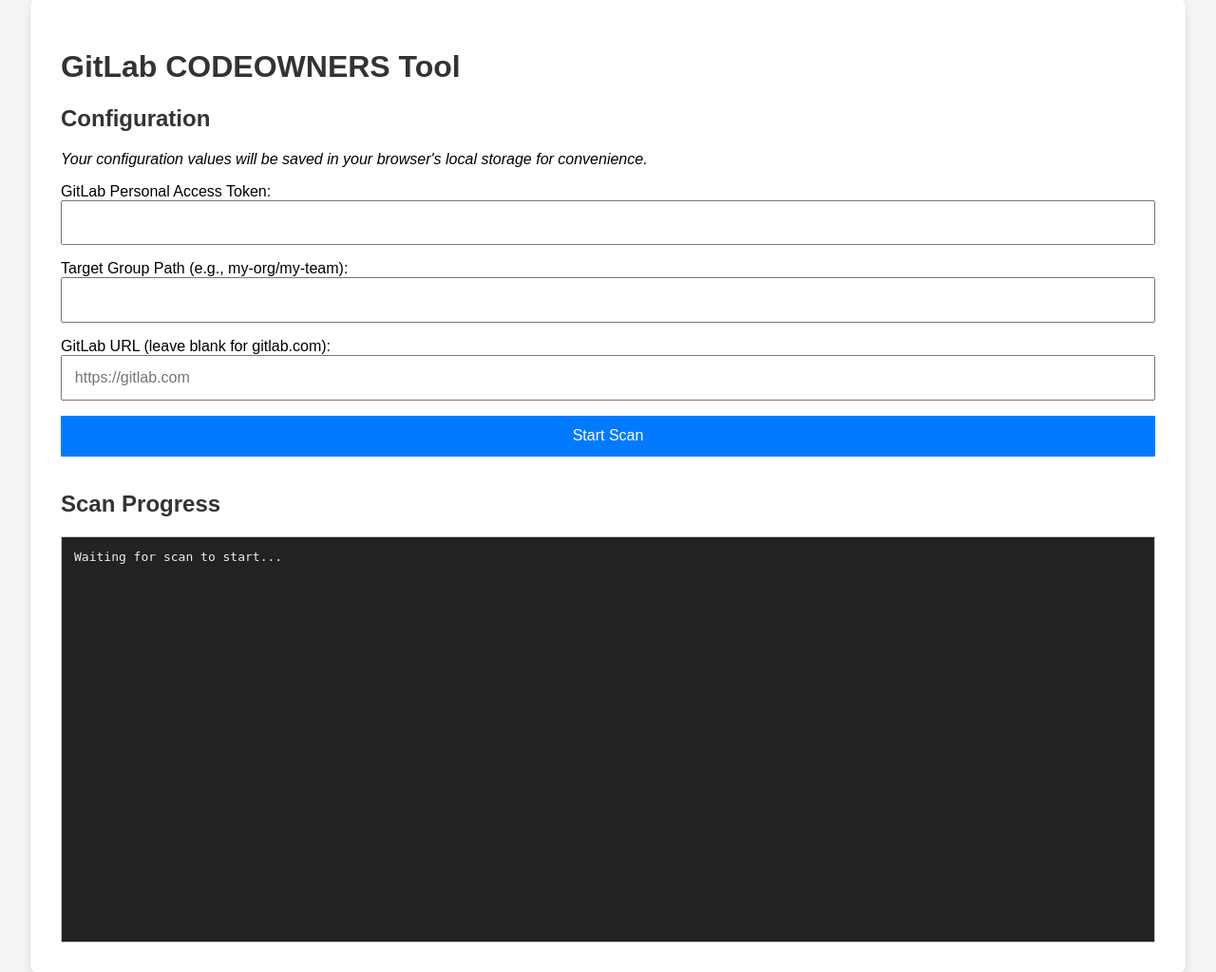
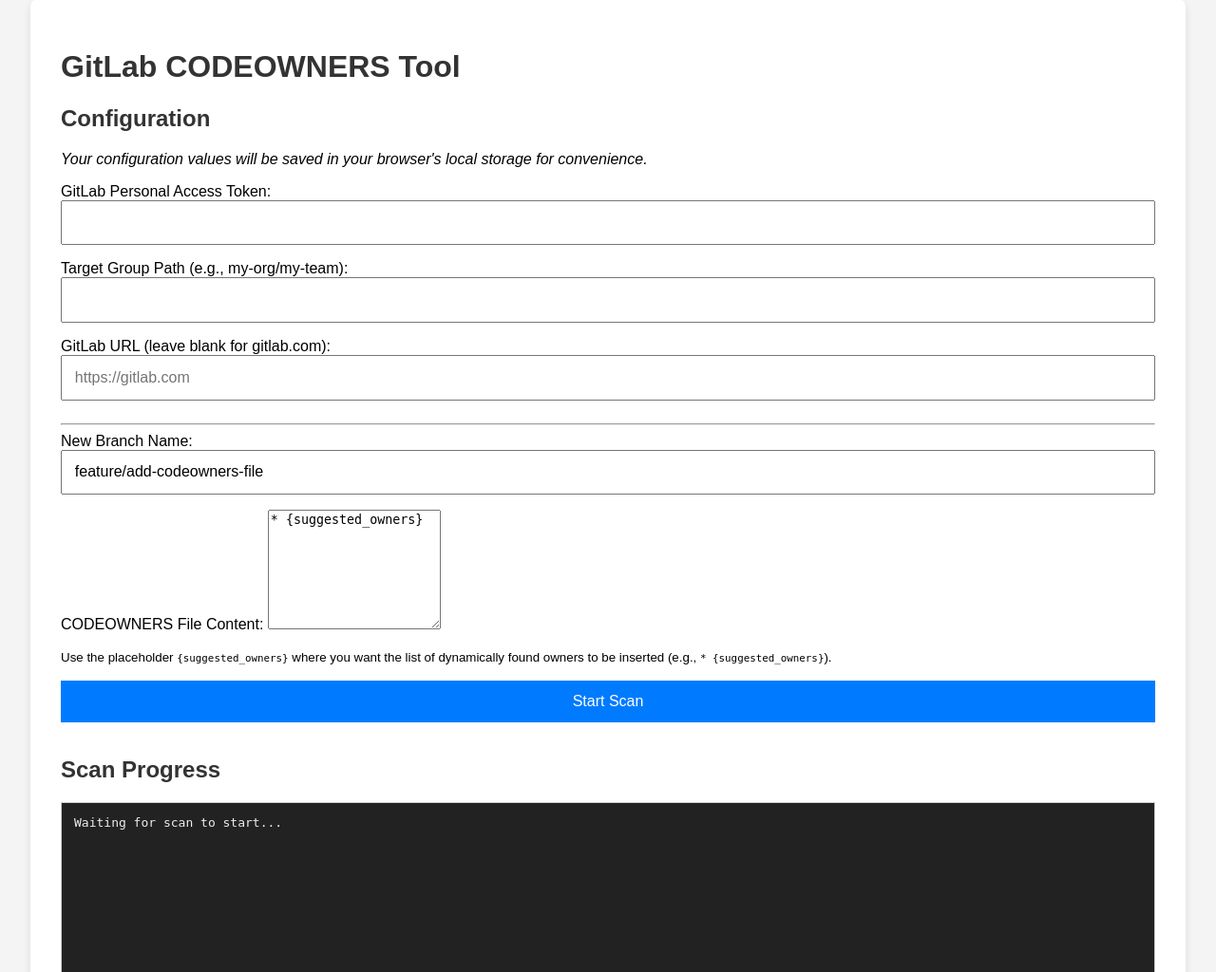
Before and after one commit to RichardFellows/Gitlab-Codeowners, a Flask app: page / in a window 1280 px wide. Shown: the part 33-1057 px from the top of the page at 95% size. Run offline with Flask 3, Linux system fonts and the light colour scheme.

Commit message:
add branch name and codeowners content as inputs

```diff
--- a/app.py
+++ b/app.py
@@ -229,45 +229,53 @@
             yield f"<div class='log-error'><strong>ERROR during scan:</strong> {e}</div>"
         return projects_to_fix
 
-    def run_fix(self, projects_to_fix):
+    def run_fix(self, projects_to_fix, branch_name, codeowners_template, mr_description):
         yield "<div><strong>Starting MR Creation Process...</strong></div><hr>"
         created_count = 0
         total_mrs_to_create = len(projects_to_fix)
+
         for i, project in enumerate(projects_to_fix, 1):
             try:
                 yield f"<div class='log-info'>[{i}/{total_mrs_to_create}] Fixing project: {project['name']}</div>"
                 if not project["defaultBranch"]:
                     yield f"<div class='log-error'>&nbsp;&nbsp;-> SKIPPING: Project has an empty repository or no default branch.</div>"
                     continue
+
+                # Get suggested owners and replace placeholder in the template
                 suggested_owners = self.get_suggested_owners(project['fullPath'])
-                yield f"<div class='log-info'>&nbsp;&nbsp;-> Suggested owners: {suggested_owners or ['(none found)'] }</div>"
-                content = DEFAULT_CODEOWNERS_HEADER
-                if suggested_owners:
-                    owner_line = "* " + " ".join([f"@{owner}" for owner in sorted(suggested_owners)])
-                    content += f"\n# Suggested Owners from Recent Activity\n{owner_line}\n"
-                commit_actions = [{"action": "CREATE", "filePath": "CODEOWNERS", "content": content}]
+                owner_string = " ".join([f"@{owner}" for owner in sorted(suggested_owners)])
+                final_content = codeowners_template.replace('{suggested_owners}', owner_string)
+
+                yield f"<div class='log-info'>&nbsp;&nbsp;-> Suggested owners found: {suggested_owners or ['(none)'] }</div>"
+                yield f"<div class='log-info'>&nbsp;&nbsp;-> Using branch name: '{branch_name}'</div>"
+
+                commit_actions = [{"action": "CREATE", "filePath": "CODEOWNERS", "content": final_content}]
                 commit_params = {
-                    "projectPath": project["fullPath"], "branch": NEW_BRANCH_NAME,
+                    "projectPath": project["fullPath"], "branch": branch_name, # Use variable
                     "startBranch": project["defaultBranch"], "message": COMMIT_MESSAGE,
                     "actions": commit_actions,
                 }
                 commit_response = self.execute_query(CREATE_COMMIT_MUTATION, commit_params)
                 if commit_response.get("commitCreate", {}).get("errors"):
                     raise Exception(f"Failed to create commit: {commit_response['commitCreate']['errors']}")
+
                 mr_params = {
-                    "projectPath": project["fullPath"], "sourceBranch": NEW_BRANCH_NAME,
+                    "projectPath": project["fullPath"], "sourceBranch": branch_name, # Use variable
                     "targetBranch": project["defaultBranch"], "title": MR_TITLE,
-                    "description": MR_DESCRIPTION,
+                    "description": mr_description,
                 }
                 mr_response = self.execute_query(CREATE_MR_MUTATION, mr_params)
                 if mr_response.get("mergeRequestCreate", {}).get("errors"):
                     raise Exception(f"Failed to create MR: {mr_response['mergeRequestCreate']['errors']}")
+
                 web_url = mr_response["mergeRequestCreate"]["mergeRequest"]["webUrl"]
                 yield f"<div class='log-success'>&nbsp;&nbsp;-> SUCCESS: MR created at <a href='{web_url}' target='_blank'>{web_url}</a></div>"
                 created_count += 1
             except Exception as e:
                 yield f"<div class='log-error'>&nbsp;&nbsp;-> FAILED for project {project['name']}: {e}</div>"
+
         yield f"<hr><div class='log-success'><strong>Fix Process Complete! Created {created_count} / {total_mrs_to_create} Merge Requests.</strong></div>"
+
 
 # --- 4. Flask Routes ---
 @app.route("/")
@@ -276,24 +284,43 @@
 
 @app.route("/scan", methods=["POST"])
 def scan():
+    # Retrieve all form data
     token = request.form.get("token")
     group = request.form.get("group")
     gitlab_url = request.form.get("gitlab_url") or "https://gitlab.com"
+    branch_name = request.form.get("branch_name")
+    codeowners_content = request.form.get("codeowners_content")
+
     scanner = GitLabScanner(gitlab_url, token)
+
     def generate_scan_output():
         projects_to_fix = yield from scanner.run_scan(group)
+        # Pass the new config values to the results template
         yield render_template("results_form.html", projects=projects_to_fix,
-                              token=token, gitlab_url=gitlab_url, group=group)
+                              token=token, gitlab_url=gitlab_url, group=group,
+                              branch_name=branch_name, codeowners_content=codeowners_content)
+
     return Response(stream_with_context(generate_scan_output()), mimetype="text/html")
 
 @app.route("/execute", methods=["POST"])
 def execute():
+    # Retrieve all config from the hidden form fields
     token = request.form.get("token")
     gitlab_url = request.form.get("gitlab_url")
+    branch_name = request.form.get("branch_name")
+    codeowners_content = request.form.get("codeowners_content")
     projects_json = request.form.get("projects_to_fix")
     projects_to_fix = json.loads(projects_json)
+
+    # Use a generic MR description for now
+    mr_description = "This MR adds a CODEOWNERS file to define code ownership."
+
     scanner = GitLabScanner(gitlab_url, token)
-    return Response(stream_with_context(scanner.run_fix(projects_to_fix)), mimetype="text/html")
+
+    # Call run_fix with the new parameters
+    return Response(stream_with_context(scanner.run_fix(projects_to_fix, branch_name, codeowners_content, mr_description)), mimetype="text/html")
 
 if __name__ == "__main__":
+    # You will need to re-add the full, non-omitted GraphQL queries here
+    # when running this file directly for local debugging without docker-compose.
     app.run(host="0.0.0.0", port=5001, debug=True)
--- a/templates/index.html
+++ b/templates/index.html
@@ -12,6 +12,15 @@
         <label for="gitlab_url">GitLab URL (leave blank for gitlab.com):</label>
         <input type="text" id="gitlab_url" name="gitlab_url" placeholder="https://gitlab.com">
 
+        <hr>
+
+        <label for="branch_name">New Branch Name:</label>
+        <input type="text" id="branch_name" name="branch_name" required>
+
+        <label for="codeowners_content">CODEOWNERS File Content:</label>
+        <textarea id="codeowners_content" name="codeowners_content" rows="8"></textarea>
+        <p><small>Use the placeholder <code>{suggested_owners}</code> where you want the list of dynamically found owners to be inserted (e.g., <code>* {suggested_owners}</code>).</small></p>
+
         <button type="submit">Start Scan</button>
     </form>
 
@@ -23,41 +32,37 @@
     <script>
         const form = document.getElementById('scan-form');
         const logBox = document.getElementById('log');
-        const tokenInput = document.getElementById('token');
-        const groupInput = document.getElementById('group');
-        const urlInput = document.getElementById('gitlab_url');
+
+        // Input fields
+        const inputs = {
+            token: document.getElementById('token'),
+            group: document.getElementById('group'),
+            gitlab_url: document.getElementById('gitlab_url'),
+            branch_name: document.getElementById('branch_name'),
+            codeowners_content: document.getElementById('codeowners_content')
+        };
 
         // --- 1. LOAD DATA ON PAGE LOAD ---
-        // This runs as soon as the page is ready.
         document.addEventListener('DOMContentLoaded', () => {
-            // Check localStorage for each item and populate the form if found.
-            const savedToken = localStorage.getItem('gitlabApiToken');
-            if (savedToken) {
-                tokenInput.value = savedToken;
-            }
-
-            const savedGroup = localStorage.getItem('gitlabGroup');
-            if (savedGroup) {
-                groupInput.value = savedGroup;
-            }
-
-            const savedUrl = localStorage.getItem('gitlabUrl');
-            if (savedUrl) {
-                urlInput.value = savedUrl;
-            }
+            inputs.token.value = localStorage.getItem('gitlabApiToken') || '';
+            inputs.group.value = localStorage.getItem('gitlabGroup') || '';
+            inputs.gitlab_url.value = localStorage.getItem('gitlabUrl') || '';
+            // Load new fields, providing defaults if they don't exist in storage yet
+            inputs.branch_name.value = localStorage.getItem('gitlabBranchName') || 'feature/add-codeowners-file';
+            inputs.codeowners_content.value = localStorage.getItem('gitlabCodeownersContent') || '* {suggested_owners}';
         });
 
         // --- 2. SAVE DATA ON FORM SUBMISSION ---
-        // This listens for when you click the "Start Scan" button.
         form.addEventListener('submit', async (e) => {
-            e.preventDefault(); // Prevent the default form submission behavior.
+            e.preventDefault();
 
-            // Save the current values to localStorage.
-            localStorage.setItem('gitlabApiToken', tokenInput.value);
-            localStorage.setItem('gitlabGroup', groupInput.value);
-            localStorage.setItem('gitlabUrl', urlInput.value);
+            // Save all current values to localStorage
+            localStorage.setItem('gitlabApiToken', inputs.token.value);
+            localStorage.setItem('gitlabGroup', inputs.group.value);
+            localStorage.setItem('gitlabUrl', inputs.gitlab_url.value);
+            localStorage.setItem('gitlabBranchName', inputs.branch_name.value);
+            localStorage.setItem('gitlabCodeownersContent', inputs.codeowners_content.value);
 
-            // Now, proceed with the streaming request to the backend.
             logBox.innerHTML = 'Starting scan...';
             const response = await fetch('/scan', {
                 method: 'POST',
@@ -66,15 +71,13 @@
 
             const reader = response.body.getReader();
             const decoder = new TextDecoder();
-
-            // Clear the log box before streaming new content.
             logBox.innerHTML = '';
 
             while (true) {
                 const { done, value } = await reader.read();
                 if (done) break;
                 logBox.innerHTML += decoder.decode(value, { stream: true });
-                logBox.scrollTop = logBox.scrollHeight; // Auto-scroll
+                logBox.scrollTop = logBox.scrollHeight;
             }
         });
     </script>
```
Also changed, not shown: templates/results_form.html (+11 -5 lines).
